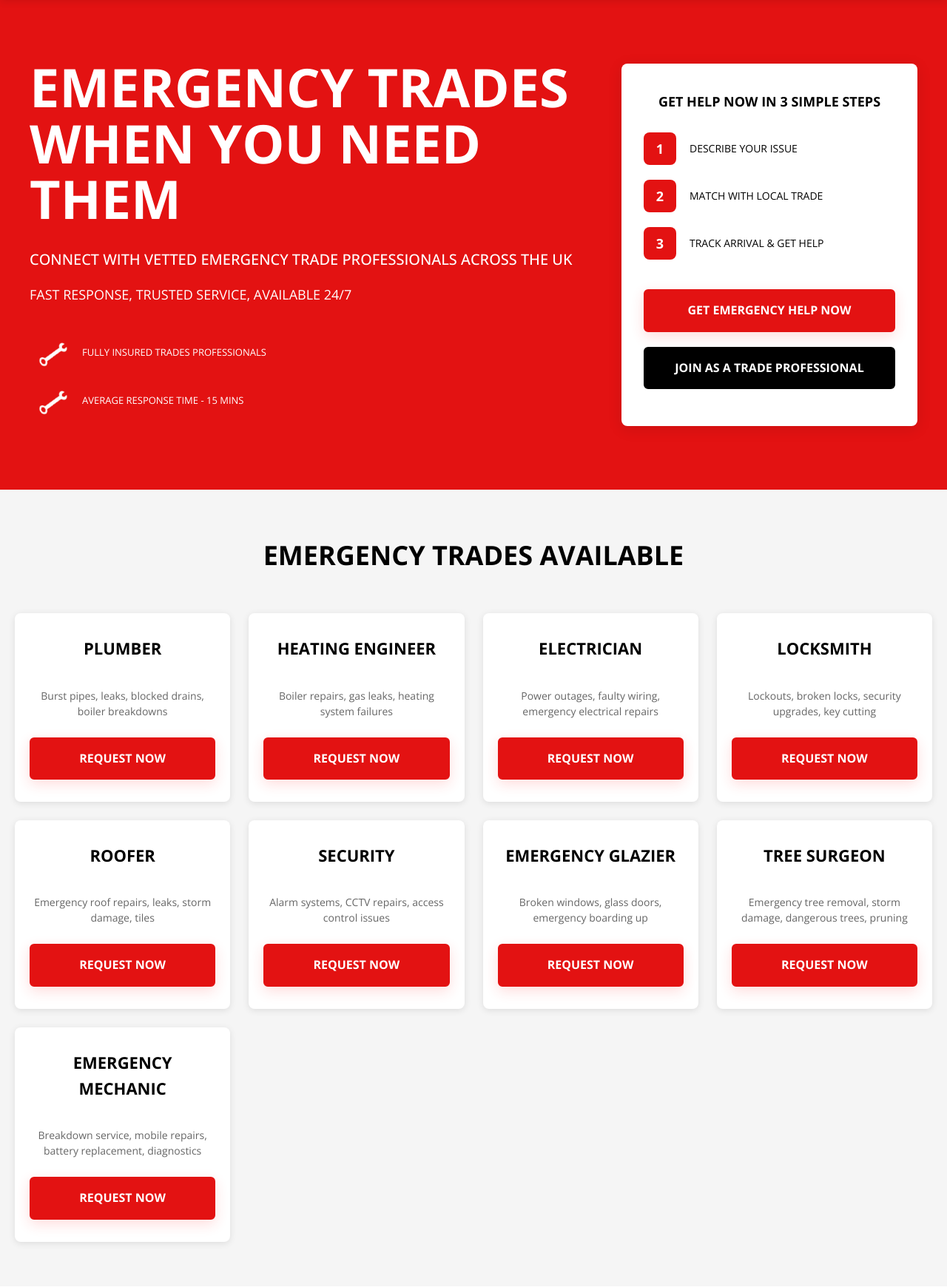
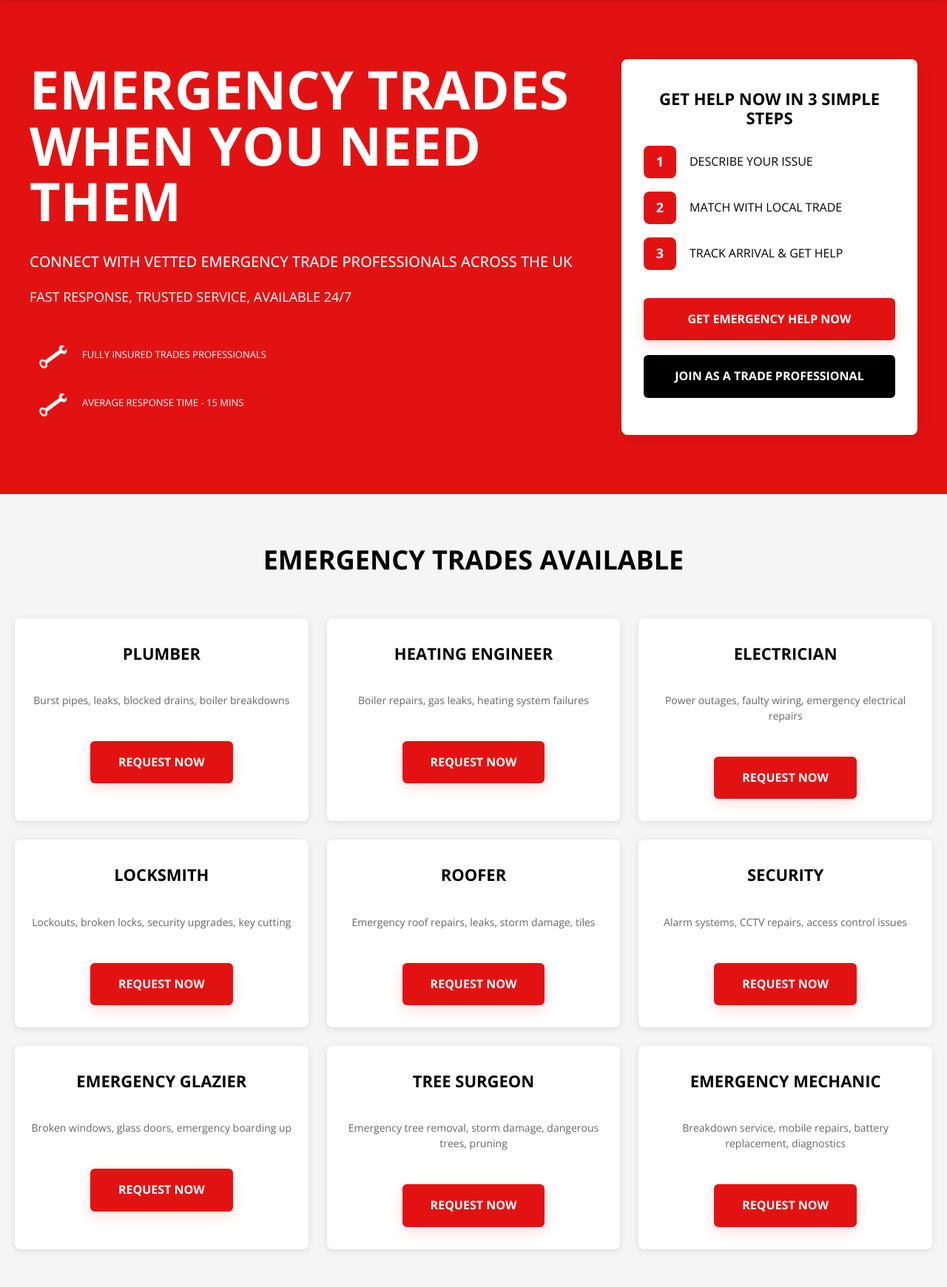
Before and after one commit to Vlad1343/TradeSOS, a Flask app: page / in a window 1280 px wide. Shown: the part 158-1898 px from the top of the page at 74% size. Run offline with Flask 3, Linux system fonts and the light colour scheme; data that the repository does not hold is empty; some web fonts are replaced.

Commit message:
Update minor design changes

```diff
--- a/static/css/admin.css
+++ b/static/css/admin.css
@@ -52,12 +52,12 @@
 .list-main strong{display:block}
 .muted{color:var(--muted);font-size:13px}
 .list-meta{min-width:110px;text-align:right}
-.badge{display:inline-block;padding:6px 8px;border-radius:6px;font-weight:700;font-size:12px}
+.badge{display:inline-block;padding:6px 8px;border-radius:6px;font-weight:700;font-size:13px}
 .badge.danger{background:var(--tradesos-red);color:#fff}
 .badge.warn{background:#ffc107;color:#000}
 .badge.info{background:#17a2b8;color:#fff}
 .badge.success{background:#28a745;color:#fff}
-.action-link{background:var(--tradesos-red);color:#fff;padding:6px 8px;border-radius:6px;text-decoration:none}
+.action-link{background:var(--tradesos-red);color:#fff;padding:6px 8px;border-radius:6px;text-decoration:none;font-size:14px}
 .empty{padding:28px;text-align:center;color:var(--muted)}
 
 .grid-2{display:grid;grid-template-columns:1fr 1fr;gap:20px}
@@ -68,7 +68,7 @@
 .health-card{background:#fff;padding:14px;border-radius:8px;text-align:center;border:1px solid #f3f3f3}
 .health-title{color:var(--tradesos-gray-text);font-size:13px}
 .health-value{font-weight:800;font-size:20px;color:var(--tradesos-red)}
-.status-online{background:#28a745;color:#fff;padding:6px 12px;border-radius:16px;display:inline-block}
+.status-online{background:#28a745;color:#fff;padding:4px 8px;border-radius:10px;display:inline-block;font-size:13px}
 
 .activity-timeline{display:flex;flex-direction:column;gap:12px}
 .activity-item{display:flex;gap:12px;align-items:flex-start;padding:12px;border-radius:8px;border:1px solid #f3f3f3}
--- a/static/css/tradesos-style.css
+++ b/static/css/tradesos-style.css
@@ -190,19 +190,19 @@ h1, h2, h3, h4, h5, h6 {
 }
 
 .tradesos-action-card h3 {
-    font-size: 18px;
+    font-size: 22px; /* bumped for better readability */
     font-weight: 700;
-    margin: 0 0 30px 0;
+    margin: 0 0 24px 0; /* slightly tighter spacing */
     text-align: center;
     font-family: 'Good Times Rg', 'Open Sans', 'Arial', sans-serif;
-    line-height: 1.3;
+    line-height: 1.2;
 }
 
 .tradesos-step {
     display: flex;
     align-items: center;
-    margin: 20px 0;
-    font-size: 14px;
+    margin: 18px 0;
+    font-size: 16px; /* increased so steps are more legible */
     font-family: 'Good Times Rg', 'Open Sans', 'Arial', sans-serif;
     font-weight: 400;
 }
@@ -295,6 +295,41 @@ h1, h2, h3, h4, h5, h6 {
     margin: 10px 0;
 }
 
+/* Center a group of action buttons without hard-coding widths.
+   Uses flexbox with wrapping so it stays centered across browsers
+   and on small screens. Place the buttons inside a container with
+   the `center-actions` class. */
+.center-actions {
+    display: flex;
+    justify-content: center; /* horizontal centering */
+    align-items: center;     /* vertical alignment when buttons have different heights */
+    gap: 16px;               /* spacing between buttons */
+    flex-wrap: wrap;         /* allow buttons to wrap on narrow screens */
+    width: 100%;
+    text-align: center;
+}
+
+/* When buttons sit inside a `.center-actions` container, do not force
+   them to be full-width. Use intrinsic sizing so they look good everywhere. */
+.center-actions .tradesos-btn,
+.center-actions a.tradesos-btn {
+    width: auto !important; /* override .tradesos-btn-block if present */
+    display: inline-flex;
+    justify-content: center;
+    align-items: center;
+    white-space: nowrap; /* keep icon + text together */
+}
+
+/* Small screens: keep the stacked feel by allowing full width when needed */
+@media (max-width: 480px) {
+    .center-actions {
+        gap: 12px;
+    }
+    .center-actions .tradesos-btn {
+        width: 100% !important;
+    }
+}
+
 /* Emergency Trades Section */
 .tradesos-emergency-section {
     background-color: var(--tradesos-gray);
@@ -312,10 +347,31 @@ h1, h2, h3, h4, h5, h6 {
 
 .tradesos-trades-grid {
     display: grid;
-    grid-template-columns: repeat(auto-fit, minmax(250px, 1fr));
+    /* Desktop: exactly 3 columns to show 3 items per row */
+    grid-template-columns: repeat(3, 1fr);
     gap: 25px;
     max-width: 1400px;
     margin: 0 auto;
+}
+
+/* Modifier: center a smaller set of cards (e.g. 2 items) so the group sits
+   in the middle of the page instead of aligning left when the grid has
+   empty columns. Use this class on the grid container where you only
+   want to show two cards and have them centered horizontally. */
+.tradesos-trades-grid.center-grid {
+    /* Use two columns that expand but don't fill the whole line */
+    grid-template-columns: repeat(2, minmax(260px, 1fr));
+    justify-content: center; /* center the grid track in the container */
+    max-width: 760px; /* keep the group narrow and centered */
+    margin-left: auto;
+    margin-right: auto;
+}
+
+@media (max-width: 768px) {
+    .tradesos-trades-grid.center-grid {
+        grid-template-columns: 1fr; /* stack on mobile */
+        max-width: 100%;
+    }
 }
 
 .tradesos-trade-card {
@@ -328,7 +384,9 @@ h1, h2, h3, h4, h5, h6 {
     min-height: 180px;
     display: flex;
     flex-direction: column;
-    justify-content: space-between;
+    justify-content: flex-start;
+    align-items: center;
+    gap: 20px;
 }
 
 .tradesos-trade-card:hover {
@@ -339,10 +397,43 @@ h1, h2, h3, h4, h5, h6 {
 .tradesos-trade-card h3 {
     font-size: 22px;
     font-weight: 800;
-    margin: 0 0 20px 0;
+    margin: 0;
     color: var(--tradesos-black);
     font-family: 'Good Times Rg', 'Open Sans', 'Arial', sans-serif;
+    text-align: center;
+    width: 100%;
+    display: block;
+    padding: 0;
+    text-indent: 0;
 }
+
+/* Small badge used in some trade cards (e.g. 'UK COVERAGE', '24/7 AVAILABLE') */
+.service-badge{
+    /* Make badge a block element so margin:auto centers it reliably inside flex/grid cards */
+    display: block;
+    background-color: var(--tradesos-red);
+    color: #fff;
+    padding: 12px 14px;
+    border-radius: 6px;
+    margin: 0 auto 15px auto;
+    font-weight: 700;
+    font-size: 13px;
+    text-align: center;
+    /* Prevent badge from stretching full width while keeping it centered */
+    max-width: 260px;
+}
+
+/* Ensure the top wrapper inside trade cards centers its contents reliably
+   even when card uses flex layout or when headings wrap to multiple lines. */
+.tradesos-trade-card > div:first-child {
+    display: flex;
+    justify-content: center;
+    align-items: center;
+    text-align: center; /* fallback */
+}
+
+/* As an extra safety, allow the badge to align itself within any flex container */
+.service-badge{align-self:center}
 
 .tradesos-trade-card p {
     font-size: 14px;
@@ -533,11 +624,13 @@ h1, h2, h3, h4, h5, h6 {
     }
 
     .tradesos-trades-grid {
+        /* Small screens: 1 column */
         grid-template-columns: 1fr;
         gap: 20px;
     }
 
-    @media (min-width: 600px) and (max-width: 768px) {
+    @media (min-width: 600px) and (max-width: 1024px) {
+        /* Medium screens/tablets: 2 columns */
         .tradesos-trades-grid {
             grid-template-columns: repeat(2, 1fr);
             gap: 20px;
```
